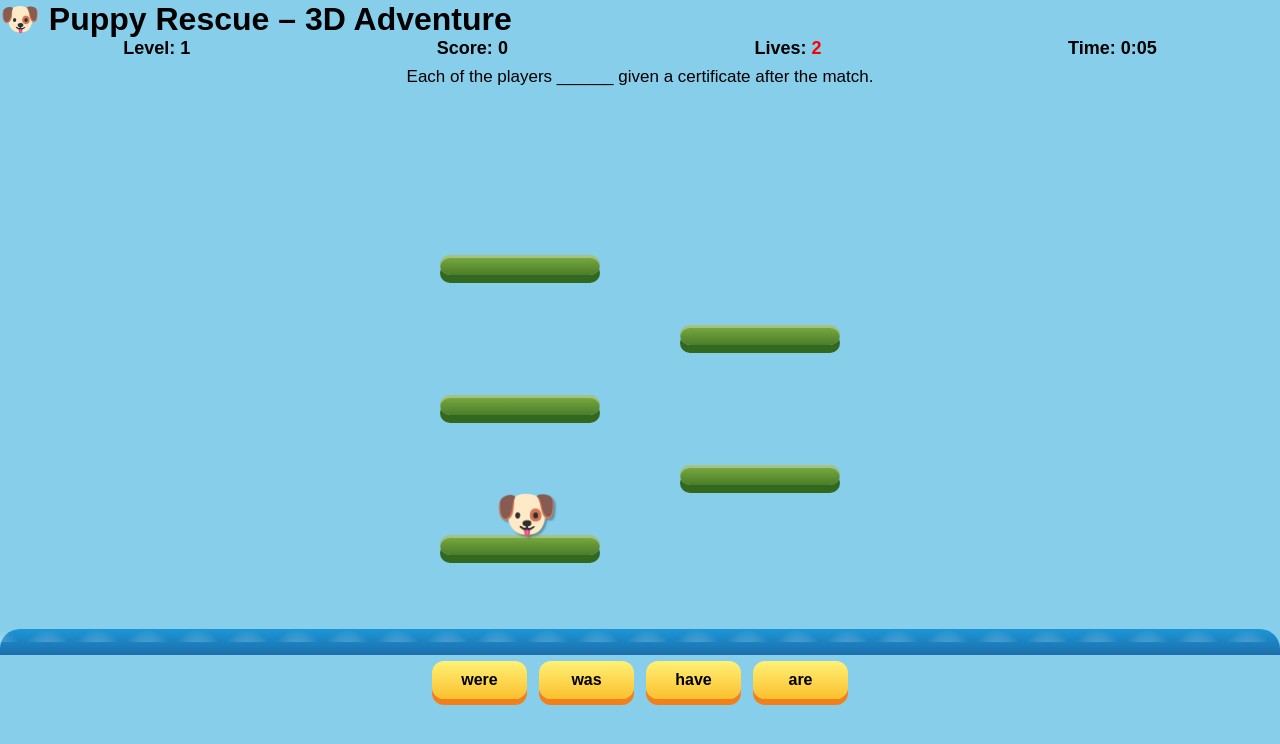
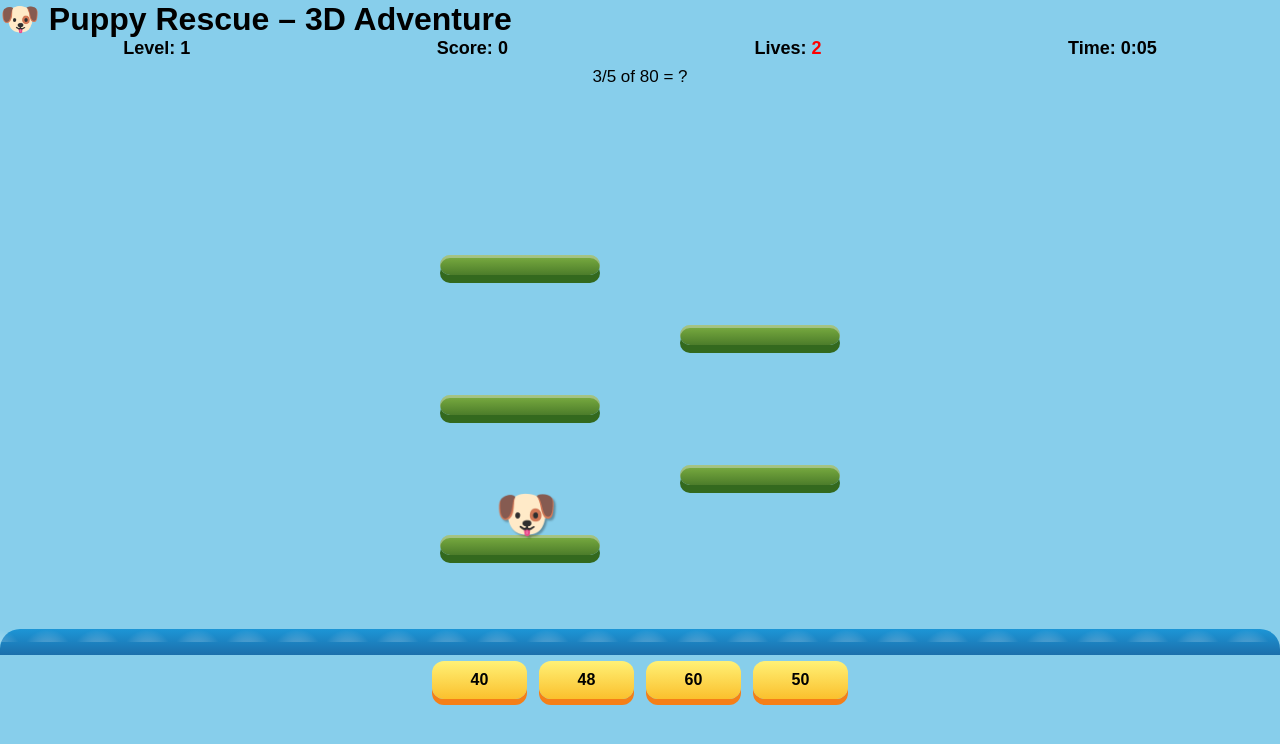
Before and after one commit to alfredjht83/Pup_rescue, a plain HTML site: page index.html in a window 1280 px wide. Drawn offline with Linux system fonts and the light colour scheme.

Commit message:
Math mcq

```diff
--- a/index.html
+++ b/index.html
@@ -119,53 +119,52 @@ body{overflow:hidden;transition:background 1s;}
 // ================= GAME DATA =================
 const levels = [
 
-  // LEVEL 1 – Subject-Verb Agreement & Tenses
+  // LEVEL 1 – Basic Fractions & Percentage
   [
-   {q:"Each of the players ______ given a certificate after the match.", a:"was", o:["were","was","are","have"]},
-   {q:"The number of students in the hall ______ increasing every year.", a:"is", o:["are","were","is","be"]},
-   {q:"She ______ her homework before she went out to play.", a:"had completed", o:["has completed","had completed","completed","completes"]},
-   {q:"Neither John nor his friends ______ aware of the mistake.", a:"were", o:["was","were","is","be"]},
-   {q:"By the time we arrived, the movie ______.", a:"had started", o:["has started","had started","was starting","starts"]}
+   {q:"3/5 of 80 = ?", a:48, o:[40,48,50,60]},
+   {q:"25% of 240 = ?", a:60, o:[40,50,60,80]},
+   {q:"A number is increased by 20%. If the original number is 150, what is the new number?", a:180, o:[160,170,180,190]},
+   {q:"What is 7/8 written as a decimal?", a:0.875, o:[0.785,0.875,0.807,0.978]},
+   {q:"If 6 pencils cost $3.60, how much does 1 pencil cost?", a:0.6, o:[0.5,0.6,0.7,0.8]}
   ],
 
-  // LEVEL 2 – Prepositions & Phrasal Verbs
+  // LEVEL 2 – Ratio & Fraction of Remainder
   [
-   {q:"The cat jumped ______ the table when it heard the noise.", a:"onto", o:["into","onto","over","between"]},
-   {q:"She takes pride ______ her work.", a:"in", o:["on","in","at","with"]},
-   {q:"The teacher told us to hand ______ our assignments by Friday.", a:"in", o:["out","over","in","up"]},
-   {q:"He ran ______ an old friend at the supermarket.", a:"into", o:["across","over","into","through"]},
-   {q:"We should not look ______ on others who need help.", a:"down", o:["up","down","into","for"]}
+   {q:"The ratio of boys to girls is 3 : 5. If there are 24 boys, how many girls are there?", a:40, o:[32,36,40,48]},
+   {q:"Ali spent 2/7 of his money and had $35 left. How much did he have at first?", a:49, o:[42,49,56,63]},
+   {q:"The ratio of red beads to blue beads is 4 : 9. There are 45 more blue beads than red beads. How many red beads are there?", a:36, o:[27,36,45,54]},
+   {q:"After giving away 3/8 of her stickers, Mary had 25 left. How many stickers did she have at first?", a:40, o:[32,36,40,48]},
+   {q:"The ratio of Tom’s money to Jim’s money is 5 : 6. If Tom has $150, how much do they have altogether?", a:330, o:[300,330,360,390]}
   ],
 
-  // LEVEL 3 – Vocabulary in Context (Common PSLE Themes)
+  // LEVEL 3 – Geometry (Area, Perimeter, Angles)
   [
-   {q:"The little boy was ______ when he realised he had lost his wallet.", a:"distressed", o:["distressed","delighted","relaxed","carefree"]},
-   {q:"The firefighter remained ______ despite the dangerous situation.", a:"calm", o:["calm","careless","furious","selfish"]},
-   {q:"Her ______ effort paid off when she won the competition.", a:"persistent", o:["lazy","persistent","careless","weak"]},
-   {q:"The teacher gave a ______ glance at the noisy pupils.", a:"stern", o:["gentle","stern","joyful","sleepy"]},
-   {q:"He was ______ enough to admit his mistake.", a:"brave", o:["brave","stubborn","greedy","jealous"]}
+   {q:"A rectangle is 15 cm long and 9 cm wide. What is its area?", a:135, o:[108,120,135,150]},
+   {q:"The perimeter of a square is 48 cm. What is its area?", a:144, o:[121,144,169,196]},
+   {q:"One interior angle of a regular pentagon is?", a:108, o:[90,108,120,135]},
+   {q:"A triangle has angles 35°, 65° and ______.", a:80, o:[70,75,80,85]},
+   {q:"The area of a rectangle is 120 cm². If its length is 15 cm, what is its width?", a:8, o:[6,7,8,10]}
   ],
 
-  // LEVEL 4 – Word Forms (Noun / Verb / Adjective / Adverb)
+  // LEVEL 4 – Speed, Average & Volume
   [
-   {q:"She spoke ______ during the presentation.", a:"confidently", o:["confidence","confident","confidently","confidented"]},
-   {q:"His ______ to help others earned him praise.", a:"willingness", o:["willing","willingly","willingness","will"]},
-   {q:"The magician performed the trick with great ______.", a:"skill", o:["skilled","skill","skilful","skillfuly"]},
-   {q:"The students listened ______ to the instructions.", a:"attentively", o:["attention","attentive","attentively","attentiveness"]},
-   {q:"Her explanation was clear and ______.", a:"precise", o:["precision","precisely","precise","preciseness"]}
+   {q:"A car travels 180 km in 3 hours. What is its speed?", a:60, o:[50,55,60,65]},
+   {q:"A train travels at 80 km/h for 2.5 hours. What distance does it cover?", a:200, o:[160,180,200,220]},
+   {q:"The average of 6 numbers is 18. What is the total of the numbers?", a:108, o:[96,102,108,120]},
+   {q:"A rectangular tank measures 5 m by 3 m by 2 m. What is its volume?", a:30, o:[20,25,30,40]},
+   {q:"A boy walked 4 km at 5 km/h. How long did he take?", a:0.8, o:[0.6,0.8,1,1.2]}
   ],
 
-  // LEVEL 5 – Editing Style (Common PSLE Error Types)
+  // LEVEL 5 – Higher Order Thinking (2–3 Steps)
   [
-   {q:"Everyone have brought their own lunch.", a:"has", o:["have","has","were","are"]},
-   {q:"She prefers swimming than cycling.", a:"to", o:["than","to","with","over"]},
-   {q:"The books on the shelf belongs to me.", a:"belong", o:["belongs","belong","belonged","belonging"]},
-   {q:"He was too tired that he could not continue.", a:"so", o:["so","too","very","such"]},
-   {q:"Despite of the heavy rain, the match continued.", a:"Despite", o:["Despite","Although","Because","Even"]}
+   {q:"The ratio of A to B is 2 : 3. After A gives B 10 marbles, the ratio becomes 1 : 2. How many marbles did A have at first?", a:40, o:[30,40,50,60]},
+   {q:"A number is decreased by 15% to become 170. What was the original number?", a:200, o:[180,190,200,210]},
+   {q:"The ratio of boys to girls is 4 : 5. After 6 boys leave, the ratio becomes 2 : 3. How many pupils were there at first?", a:90, o:[72,90,108,120]},
+   {q:"A shop increases the price of a bag by 20% and then gives a 20% discount. If the original price was $100, what is the final price?", a:96, o:[90,96,100,104]},
+   {q:"Peter spent 3/5 of his money. After receiving $40, he had $100. How much did he have at first?", a:150, o:[120,140,150,160]}
   ]
 
 ];
-
 
 
 // ------------------------ GAME LOGIC ------------------------
```
